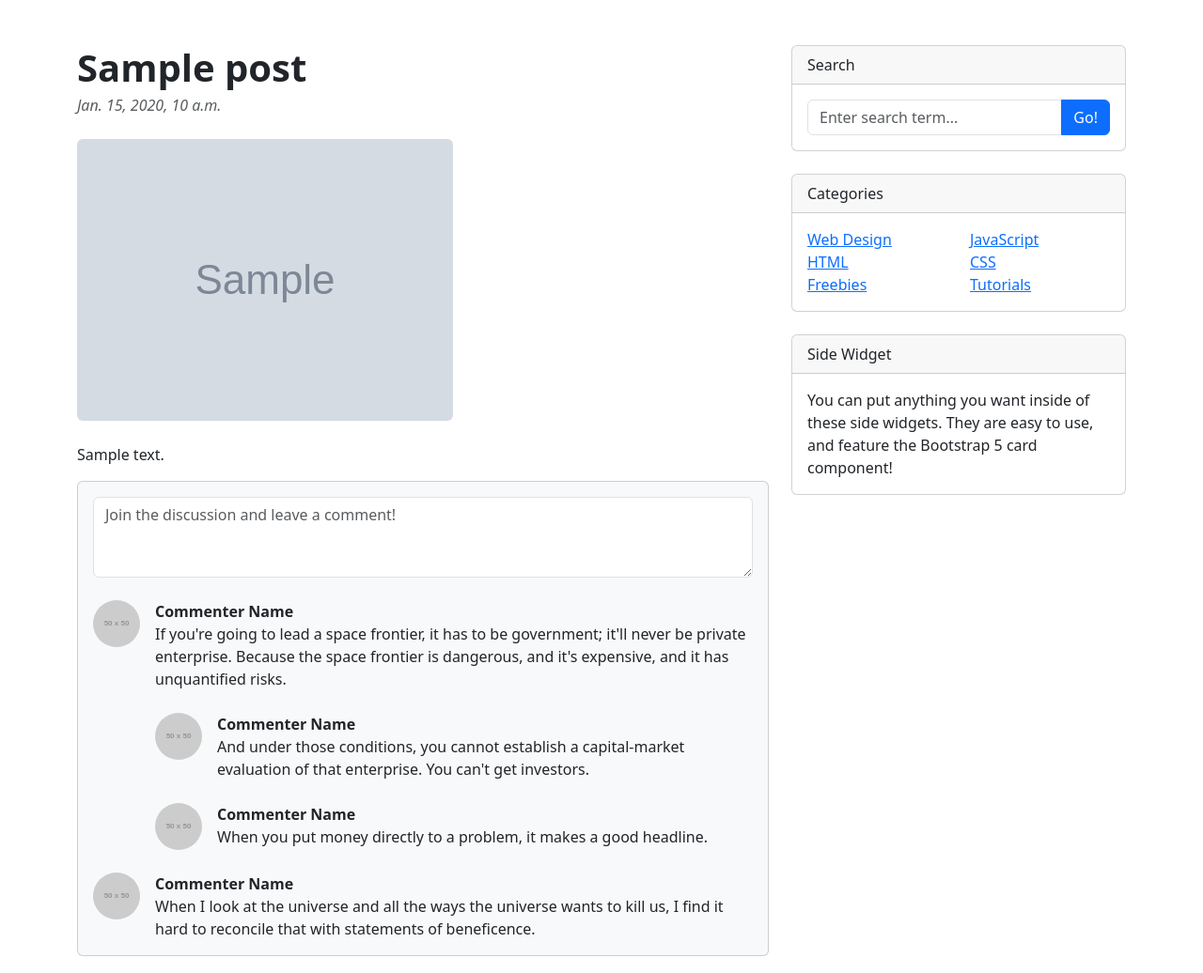
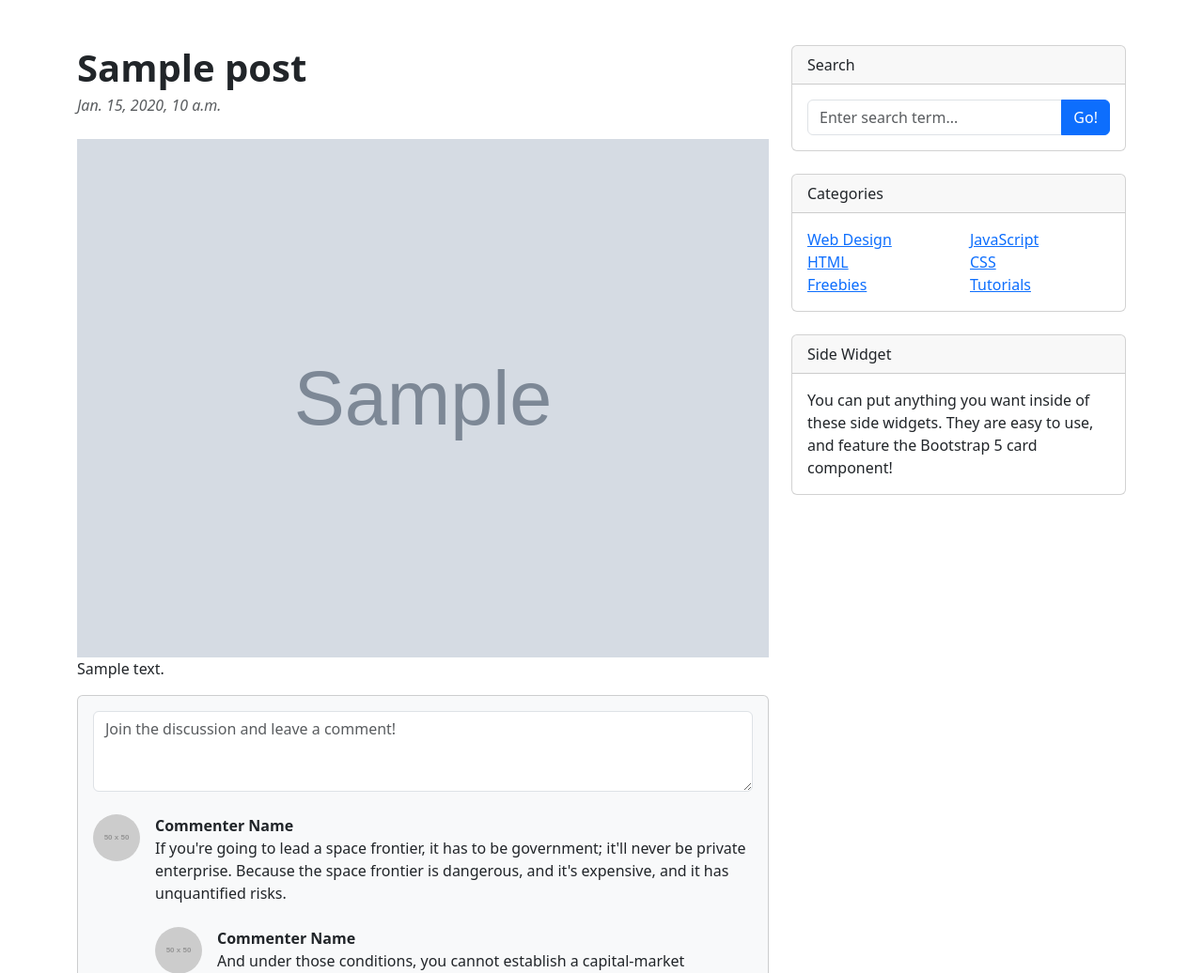
Before and after one commit to JaewonLee11/DoItDjangoBootstrap, a Django app: page /blog/1/ in a window 1280 px wide. Shown: the part 56-1092 px from the top of the page at 94% size. Run offline with Django 5.2, Linux system fonts and the light colour scheme; tables that the repository leaves empty hold one stand-in row (Sample ...); some libraries are stand-ins or nearby versions.

Commit message:
포스트 목록, 상세 페이지에서 대표 이미지 없을 때 문제 해결하기

```diff
--- a/blog/templates/blog/index.html
+++ b/blog/templates/blog/index.html
@@ -85,7 +85,11 @@
                 <h1>Blog</h1>
                 {% for p in post_list %}
                 <div class="card mb-4">
+                    {% if p.head_image %}
                         <a href="#!"><img class="card-img-top" src="{{p.head_image.url}}" alt=""/></a>
+                    {% else %}
+                        <a href="#!"><img class="card-img-top" src="https://picsum.photos/1000/1000" alt="random_image"></a>
+                    {% endif %}
                         <div class="card-body">
                             <div class="small text-muted">January 1, 2023</div>
                             <h2 class="card-title">{{ p.title }}</h2>
--- a/blog/templates/blog/single_post_page.html
+++ b/blog/templates/blog/single_post_page.html
@@ -63,7 +63,11 @@
                             <div class="text-muted fst-italic mb-2">{{post.created_at}}</div>
                         </header>
                         <!-- Preview image figure-->
-                        <figure class="mb-4"><img class="img-fluid rounded" src="{{ post.head_image.url }}" alt="..." /></figure>
+                        {% if post.head_image %}
+                            <a href="#!"><img class="card-img-top" src="{{post.head_image.url}}" alt=""/></a>
+                        {% else %}
+                            <a href="#!"><img class="card-img-top" src="https://picsum.photos/1000/1000" alt="random_image"></a>
+                        {% endif %}
                         <!-- Post content-->
                         <p>{{post.content}}</p>
                     </article>
```
